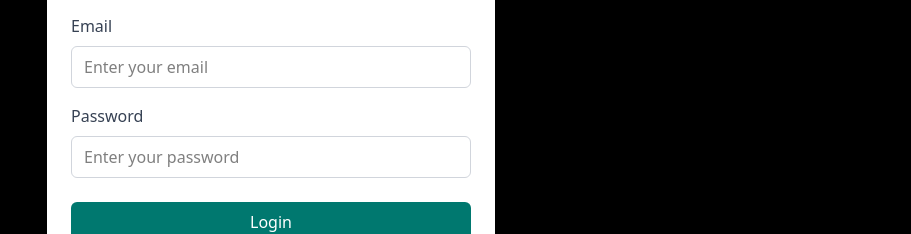
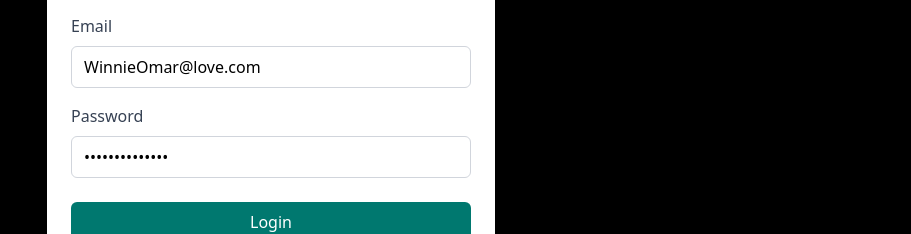
Before and after one commit to Mrwowow/WinnieUmar2025, a Next.js app: page / in a window 1280 px wide. Both pictures are taken after a click on the button "Guest Login". Shown: the part 310-544 px from the top of the page, without its empty margins (369-1280 px from the left). Built offline with nearby package versions, Linux system fonts and the light colour scheme; no server answers; a web font is replaced by a local one.

Commit message:
Set default email and password in LoginModal component

```diff
--- a/src/components/LoginModal.js
+++ b/src/components/LoginModal.js
@@ -5,8 +5,8 @@ import AdminLogin from './AdminLogin';
 
 export default function LoginModal({ onClose }) {
   const { login } = useAuth();
-  const [email, setEmail] = useState('');
-  const [password, setPassword] = useState('');
+  const [email, setEmail] = useState('WinnieOmar@love.com');
+  const [password, setPassword] = useState('WinnieOmar2025');
   const [isLoading, setIsLoading] = useState(false);
   const [error, setError] = useState('');
 
```
